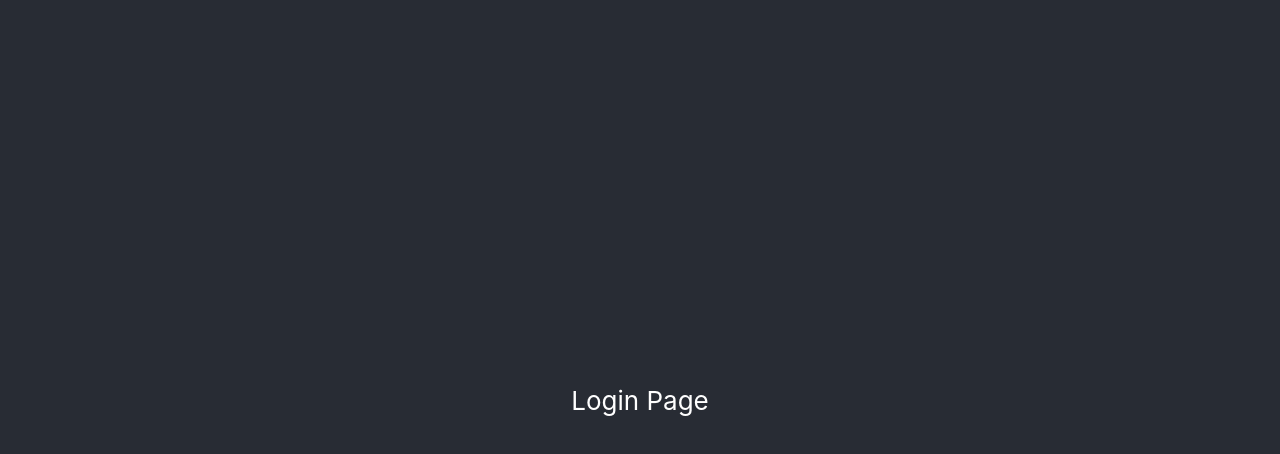
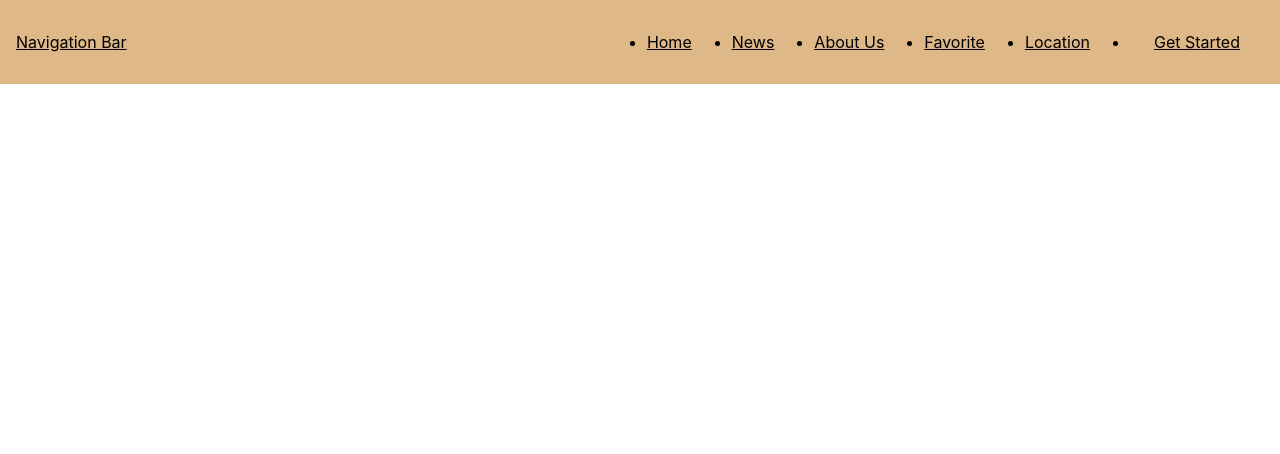
Before and after one commit to ankitkumar728989/UserlistDemo, a React (Create React App) app: page / in a window 1280 px wide. Shown: the top 454 px of the page. Built offline with nearby package versions, Linux system fonts and the light colour scheme.

Commit message:
navbar changes

```diff
--- a/package.json
+++ b/package.json
@@ -8,6 +8,7 @@
     "@testing-library/user-event": "^13.5.0",
     "react": "^18.2.0",
     "react-dom": "^18.2.0",
+    "react-icons": "^5.0.1",
     "react-router-dom": "^6.22.0",
     "react-scripts": "5.0.1",
     "web-vitals": "^2.1.4"
--- a/src/App.css
+++ b/src/App.css
@@ -2,37 +2,6 @@
   text-align: center;
 }
 
-.App-logo {
-  height: 40vmin;
-  pointer-events: none;
+.App .header{
+  background-color: burlywood;
 }
-
-@media (prefers-reduced-motion: no-preference) {
-  .App-logo {
-    animation: App-logo-spin infinite 20s linear;
-  }
-}
-
-.App-header {
-  background-color: #282c34;
-  min-height: 100vh;
-  display: flex;
-  flex-direction: column;
-  align-items: center;
-  justify-content: center;
-  font-size: calc(10px + 2vmin);
-  color: white;
-}
-
-.App-link {
-  color: #61dafb;
-}
-
-@keyframes App-logo-spin {
-  from {
-    transform: rotate(0deg);
-  }
-  to {
-    transform: rotate(360deg);
-  }
-}
--- a/src/App.js
+++ b/src/App.js
@@ -1,11 +1,15 @@
 import './App.css';
 import Routing from "./routing"
+import Header from './commonModule/header';
+import Footer from './commonModule/footer';
 function App() {
   return (
     <div className="App">
-      <header className="App-header">
+      <div className='header'>
+       <Header/>
+       </div>
        <Routing/>
-      </header>
+       <Footer/>
     </div>
   );
 }
--- /dev/null
+++ b/src/commonModule/Navbar/Navbar.css
@@ -0,0 +1,94 @@
+.header {
+    position: fixed;
+    width: 100%;
+    top: 0;
+    left: 0;
+    background-color: transparent;
+    z-index: var(--z-fixed);
+   }
+
+   .nav {
+    display: flex;
+    align-items: center;
+    justify-content: space-between;
+    position: relative;
+    height: var(--header-height);
+    margin: 1rem;
+   }
+
+   .nav__logo {
+    color: var(--first-color);
+    transition: color 0.4s;
+    font-size: var(--h2-font-size);
+    font-family: var(--second-font);
+   }
+
+   .nav__toggle,
+   .nav__close {
+    font-size: 1.5rem;
+    color: var(--title-color);
+    cursor: pointer;
+   }
+
+   .nav__cta {
+    background-color: var(--first-color);
+    color: var(--title-color);
+    border: none;
+    border-radius: 4px;
+    cursor: pointer;
+    transition: background-color 0.3s ease;
+    padding: 0.75rem 1.5rem;
+   }
+   .nav__list {
+    display: flex;
+    flex-direction: column;
+    row-gap: 2.5rem;
+   }
+
+   .nav__link {
+    color: var(--title-color);
+    font-weight: var(--font-semi-bold);
+    transition: color 0.4s;
+   }
+
+   .nav__link:hover {
+    color: var(--first-color);
+   }
+
+   .nav__close {
+    position: absolute;
+    top: 1rem;
+    right: 1.5rem;
+   }
+
+   .show-menu {
+    right: 0;
+   }
+   @media screen and (max-width: 1150px) {
+    .nav__menu {
+      position: fixed;
+      top: 0;
+      right: -100%;
+      background-color: hsla(0, 0%, 6%, 0.2);
+      backdrop-filter: blur(16px);
+      -webkit-backdrop-filter: blur(16px);
+      width: 80%;
+      height: 100%;
+      padding: 6rem 3rem 0;
+      transition: right 0.4s;
+    }
+   }
+   @media screen and (min-width: 1150px) {
+    .nav {
+      height: calc(var(--header-height) + 1rem);
+    }
+    .nav__toggle,
+    .nav__close {
+      display: none;
+    }
+
+    .nav__list {
+      flex-direction: row;
+      column-gap: 2.5rem;
+    }
+   }
--- /dev/null
+++ b/src/commonModule/Navbar/Navbar.js
@@ -0,0 +1,86 @@
+import React, { useState } from "react";
+import { NavLink } from "react-router-dom";
+import { IoClose, IoMenu } from "react-icons/io5";
+import "./Navbar.css";
+
+const Navbar = () => {
+ const [showMenu, setShowMenu] = useState(false);
+
+ const toggleMenu = () => {
+   setShowMenu(!showMenu);
+ };
+
+  const closeMenuOnMobile = () => {
+    if (window.innerWidth <= 1150) {
+      setShowMenu(false);
+    }
+  };
+ return (
+   <header className="header">
+     <nav className="nav container">
+       <NavLink to="/" className="nav__logo">
+         Navigation Bar
+       </NavLink>
+
+       <div
+         className={`nav__menu ${showMenu ? "show-menu" : ""}`}
+         id="nav-menu"
+       >
+         <ul className="nav__list">
+           <li className="nav__item">
+             <NavLink to="/" className="nav__link"  onClick={closeMenuOnMobile}>
+               Home
+             </NavLink>
+           </li>
+           <li className="nav__item">
+             <NavLink to="/news" className="nav__link"  onClick={closeMenuOnMobile}>
+               News
+             </NavLink>
+           </li>
+           <li className="nav__item">
+             <NavLink
+               to="/about-us"
+               className="nav__link"
+                onClick={closeMenuOnMobile}
+             >
+               About Us
+             </NavLink>
+           </li>
+           <li className="nav__item">
+             <NavLink
+               to="/favorite"
+               className="nav__link"
+                onClick={closeMenuOnMobile}
+             >
+               Favorite
+             </NavLink>
+           </li>
+           <li className="nav__item">
+             <NavLink
+               to="/location"
+               className="nav__link"
+                onClick={closeMenuOnMobile}
+             >
+               Location
+             </NavLink>
+           </li>
+           <li className="nav__item">
+             <NavLink to="/get-started" className="nav__link nav__cta">
+               Get Started
+             </NavLink>
+           </li>
+         </ul>
+         <div className="nav__close" id="nav-close" onClick={toggleMenu}>
+           <IoClose />
+         </div>
+       </div>
+
+       <div className="nav__toggle" id="nav-toggle" onClick={toggleMenu}>
+         <IoMenu />
+       </div>
+     </nav>
+   </header>
+ );
+};
+
+export default Navbar;
--- /dev/null
+++ b/src/commonModule/footer.js
@@ -0,0 +1,13 @@
+import React from "react";
+
+export default function Footer(){
+
+<footer bgColor='light' className='text-center text-lg-left'>
+<div className='text-center p-3' style={{ backgroundColor: 'rgba(0, 0, 0, 0.2)' }}>
+  &copy; {new Date().getFullYear()} Copyright:{' '}
+  <a className='text-dark' href='https://mdbootstrap.com/'>
+    userlist
+  </a>
+</div>
+</footer>
+}
--- /dev/null
+++ b/src/commonModule/header.js
@@ -0,0 +1,11 @@
+import React from 'react'
+
+function Header() {
+  return (
+    <div>
+      <h1>Userlist</h1>
+    </div>
+  )
+}
+
+export default Header;
--- a/src/routing.js
+++ b/src/routing.js
@@ -1,10 +1,11 @@
 import {BrowserRouter,Route,Routes} from "react-router-dom";
 import login from "../src/component/login/login"
 import user from "../src/component/user/userlist"
-
+import Navbar from "./commonModule/Navbar/Navbar";
 export function Routing(){
     return(
 <BrowserRouter>
+<Navbar/>
 <Routes>
     <Route path="/" Component={login}></Route>
     <Route path="/user" Component={user}></Route>
```
Also changed, not shown: 1 other file (tests, documents, lock files or other folders).
